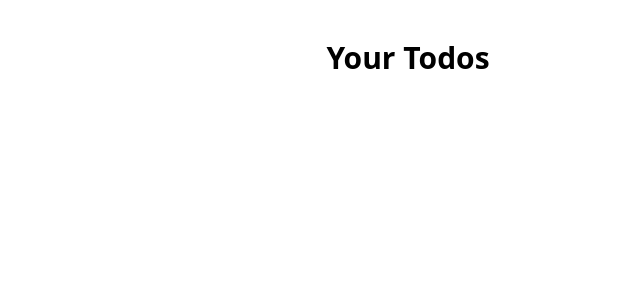
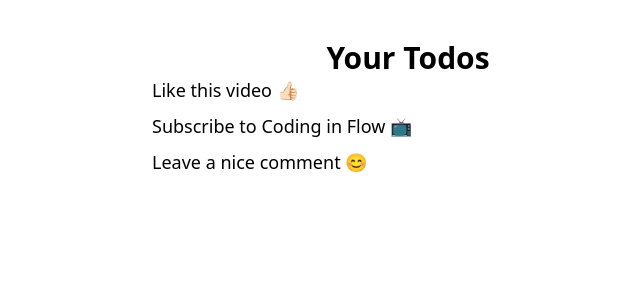
Before and after one commit to ferwargit/app-todo-v1, a React (Vite) app: page / in a window 1280 px wide. Shown: the top 300 px of the page, without its empty margins (232-872 px from the left). Built offline with nearby package versions, Linux system fonts and the light colour scheme.

Commit message:
dummyData map

```diff
--- a/src/App.tsx
+++ b/src/App.tsx
@@ -1,7 +1,18 @@
+import { dummyData } from "./data/todo";
+
 function App() {
   return (
     <main className="py-10 h-screen">
       <h1 className="font-bold text-3xl text-center">Your Todos</h1>
+      <div className="max-w-lg mx-auto">
+        <div className="space-y-2">
+          {dummyData.map((todo) => (
+            <p key={todo.id} className="text-lg">
+              {todo.title}
+            </p>
+          ))}
+        </div>
+      </div>
     </main>
   );
 }
```
